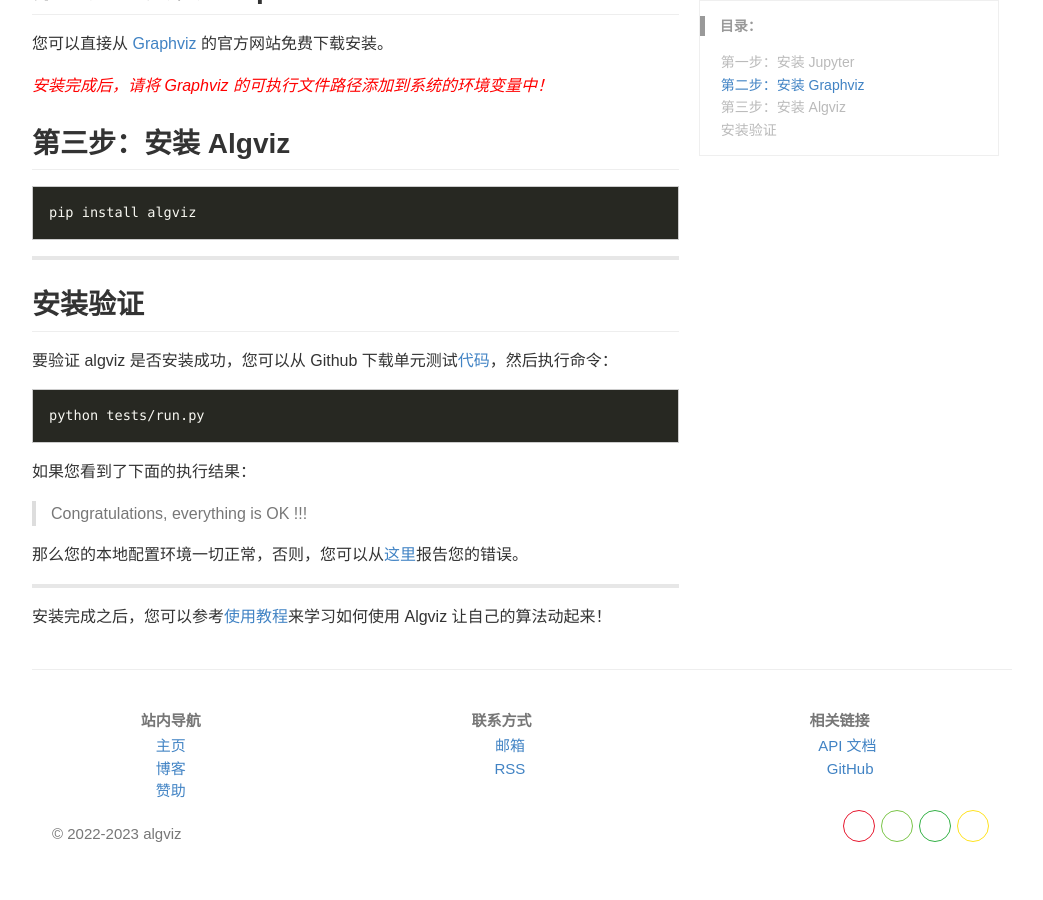
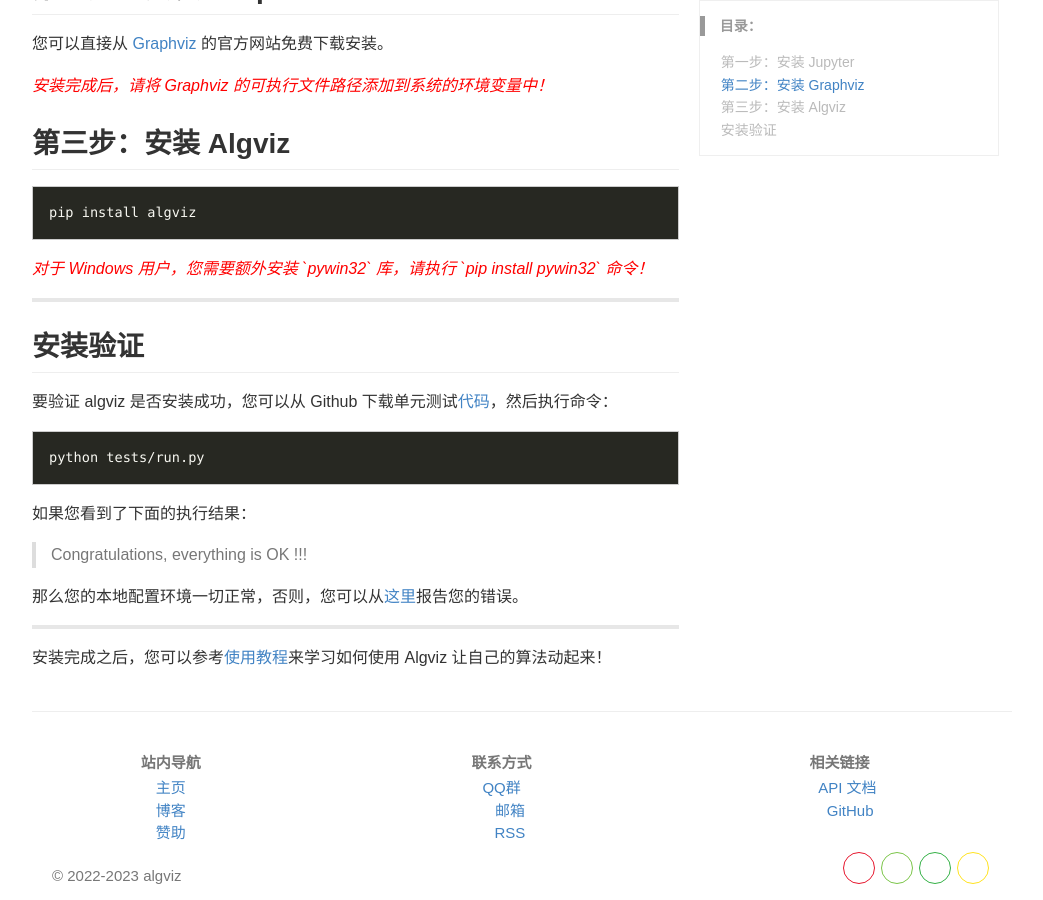
Before and after one commit to zjl9959/algviz.com, a Jekyll site: the page built from cn/installation.md, in a window 1280 px wide and 900 px high, scrolled down 809 px. Shown: the whole window, without its empty margins (118-1161 px from the left). Built offline with Jekyll 4.4.1, drawn with Linux system fonts in a browser that asks for light colours; nearby versions of some CDN libraries; some web fonts are replaced.

Commit message:
1. Add link to QQ group and telegram. 2. Update the installation guide.

````diff
--- a/_includes/footer.html
+++ b/_includes/footer.html
@@ -24,9 +24,11 @@
             <div style="display:flex;flex-direction:column;flex-grow:1;align-items:center">
                 {% if page.lang == "zh" %}
                     <span style="margin-bottom: 2pt;"><b>联系方式</b></span>
+                    <a href="http://qm.qq.com/cgi-bin/qm/qr?_wv=1027&k=NYzoqZd6B8sryXf0S8o1uv72b_p2M5ai&authKey=qTbFUbVoI%2F8RWZVmlabPkuBHnuY2RzywEnKeNZlV8dOhcdcKY%2BoiYnPklmdfpwlE&noverify=0&group_code=334605370" title="QQ"> QQ群</a>
                     <a href="mailto: {{ site.email }}" title="邮箱"><span class="octicon octicon-mail"></span> 邮箱</a>
                 {% elsif page.lang == "en" %}
                     <span style="margin-bottom: 2pt;"><b>Contact</b></span>
+                    <a href="https://t.me/+mvF8Sivxr3thZWY1" title="Telegram"> Telegram</a>
                     <a href="mailto: {{ site.url }}{{ nav.href }}" title="Email"><span class="octicon octicon-mail"></span> Email</a>
                 {% endif %}
                 <a href="{{ site.url }}{{ site.subscribe_rss }}"><span class="octicon octicon-rss"></span> RSS</a>
--- a/cn/installation.md
+++ b/cn/installation.md
@@ -44,6 +44,8 @@ python -m pip install --upgrade pip
 pip install algviz
 ```
 
+*<font color="#FF0000">对于 Windows 用户，您需要额外安装 `pywin32` 库，请执行  `pip install pywin32` 命令！</font>*
+
 ------
 
 ## 安装验证
````
Also changed, not shown: en/installation.md (+2 -0 lines).
